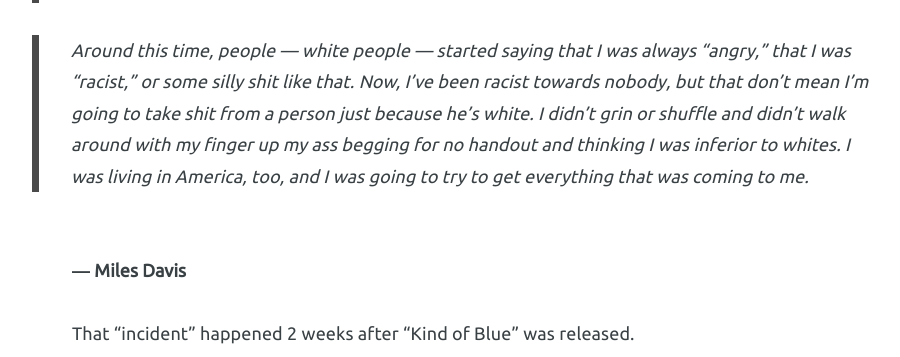
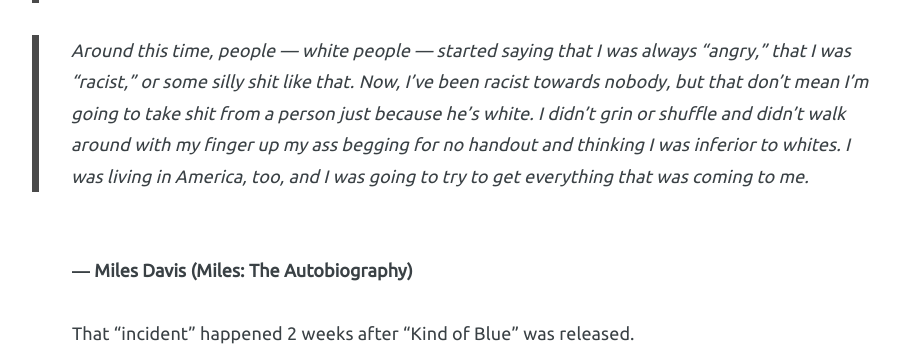
Before and after one commit to g4brielvs/g4brielvs.github.io, a Jekyll site: the page built from _posts/2020-06-05-have-you-ever-listened-to-miles-davis.md, in a window 1280 px wide and 900 px high, scrolled down 2647 px, cut to the strip 0-357 px from the top of the window. Shown: the whole strip, without its empty margins (168-1068 px from the left). Built offline with Jekyll 4.4.1, drawn with Linux system fonts in a browser that asks for light colours; nearby versions of some CDN libraries; comment, search, counter and statistics services are not loaded.

Commit message:
Add attribution

```diff
--- a/_posts/2020-06-05-have-you-ever-listened-to-miles-davis.md
+++ b/_posts/2020-06-05-have-you-ever-listened-to-miles-davis.md
@@ -33,7 +33,7 @@
 
 > Around this time, people — white people — started saying that I was always “angry,” that I was “racist,” or some silly shit like that. Now, I’ve been racist towards nobody, but that don’t mean I’m going to take shit from a person just because he’s white. I didn’t grin or shuffle and didn’t walk around with my finger up my ass begging for no handout and thinking I was inferior to whites. I was living in America, too, and I was going to try to get everything that was coming to me.
 
-<br><b>― Miles Davis </b>
+<br><b>― Miles Davis (Miles: The Autobiography)</b>
 
 That "incident" happened 2 weeks after "Kind of Blue" was released.
 
```
